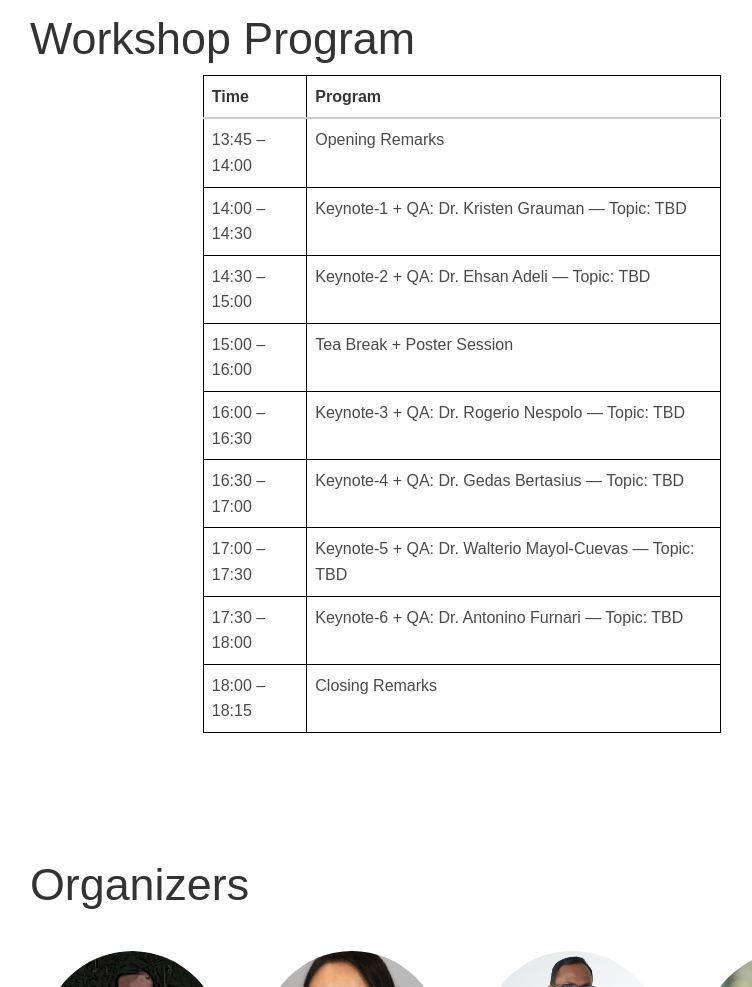
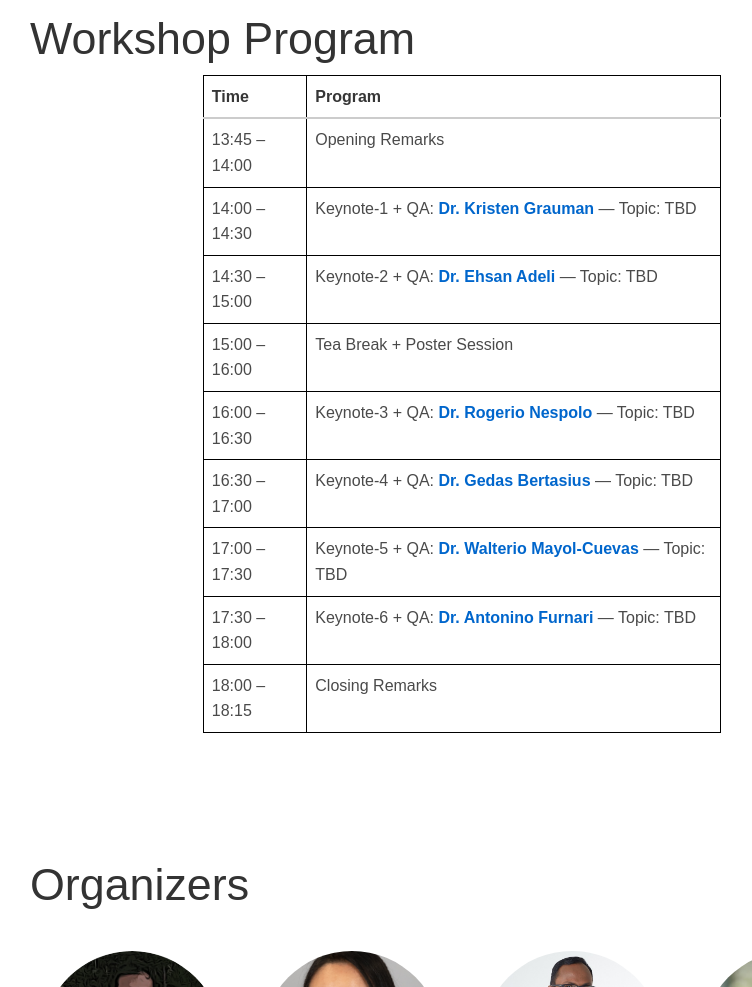
Before and after one commit to SAUAFG-Workshop/SAUAFG-Workshop.github.io, a plain HTML site: page index.html in a window 1280 px wide. Shown: the part 3565-4552 px from the top of the page, without its empty margins (178-930 px from the left). Drawn offline with nearby package versions, Linux system fonts and the light colour scheme.

Commit message:
Update index.html

```diff
--- a/index.html
+++ b/index.html
@@ -402,11 +402,19 @@
     </tr>
     <tr>
       <td style="padding:8px;">14:00 – 14:30</td>
-      <td style="padding:8px;">Keynote-1 + QA: Dr. Kristen Grauman — Topic: TBD</td>
+      <td style="padding:8px;">
+        Keynote-1 + QA:
+        <a href="https://www.cs.utexas.edu/~grauman/"><strong>Dr. Kristen Grauman</strong></a>
+        — Topic: TBD
+      </td>
     </tr>
     <tr>
       <td style="padding:8px;">14:30 – 15:00</td>
-      <td style="padding:8px;">Keynote-2 + QA: Dr. Ehsan Adeli — Topic: TBD</td>
+      <td style="padding:8px;">
+        Keynote-2 + QA:
+        <a href="https://stanford.edu/~eadeli/"><strong>Dr. Ehsan Adeli</strong></a>
+        — Topic: TBD
+      </td>
     </tr>
     <tr>
       <td style="padding:8px;">15:00 – 16:00</td>
@@ -414,19 +422,35 @@
     </tr>
     <tr>
       <td style="padding:8px;">16:00 – 16:30</td>
-      <td style="padding:8px;">Keynote-3 + QA: Dr. Rogerio Nespolo — Topic: TBD</td>
+      <td style="padding:8px;">
+        Keynote-3 + QA:
+        <a href="https://www.linkedin.com/in/rogerionespolo"><strong>Dr. Rogerio Nespolo</strong></a>
+        — Topic: TBD
+      </td>
     </tr>
     <tr>
       <td style="padding:8px;">16:30 – 17:00</td>
-      <td style="padding:8px;">Keynote-4 + QA: Dr. Gedas Bertasius — Topic: TBD</td>
+      <td style="padding:8px;">
+        Keynote-4 + QA:
+        <a href="https://www.gedasbertasius.com/"><strong>Dr. Gedas Bertasius</strong></a>
+        — Topic: TBD
+      </td>
     </tr>
     <tr>
       <td style="padding:8px;">17:00 – 17:30</td>
-      <td style="padding:8px;">Keynote-5 + QA: Dr. Walterio Mayol-Cuevas — Topic: TBD</td>
+      <td style="padding:8px;">
+        Keynote-5 + QA:
+        <a href="https://www.bristol.ac.uk/people/person/Walterio-Mayol-Cuevas-3eaed515-00fd-4112-94a8-7efe5a5fba94/"><strong>Dr. Walterio Mayol-Cuevas</strong></a>
+        — Topic: TBD
+      </td>
     </tr>
     <tr>
       <td style="padding:8px;">17:30 – 18:00</td>
-      <td style="padding:8px;">Keynote-6 + QA: Dr. Antonino Furnari — Topic: TBD</td>
+      <td style="padding:8px;">
+        Keynote-6 + QA:
+        <a href="https://antoninofurnari.github.io/"><strong>Dr. Antonino Furnari</strong></a>
+        — Topic: TBD
+      </td>
     </tr>
     <tr>
       <td style="padding:8px;">18:00 – 18:15</td>
@@ -434,6 +458,7 @@
     </tr>
   </tbody>
 </table>
+
 
 </section>
 
```
